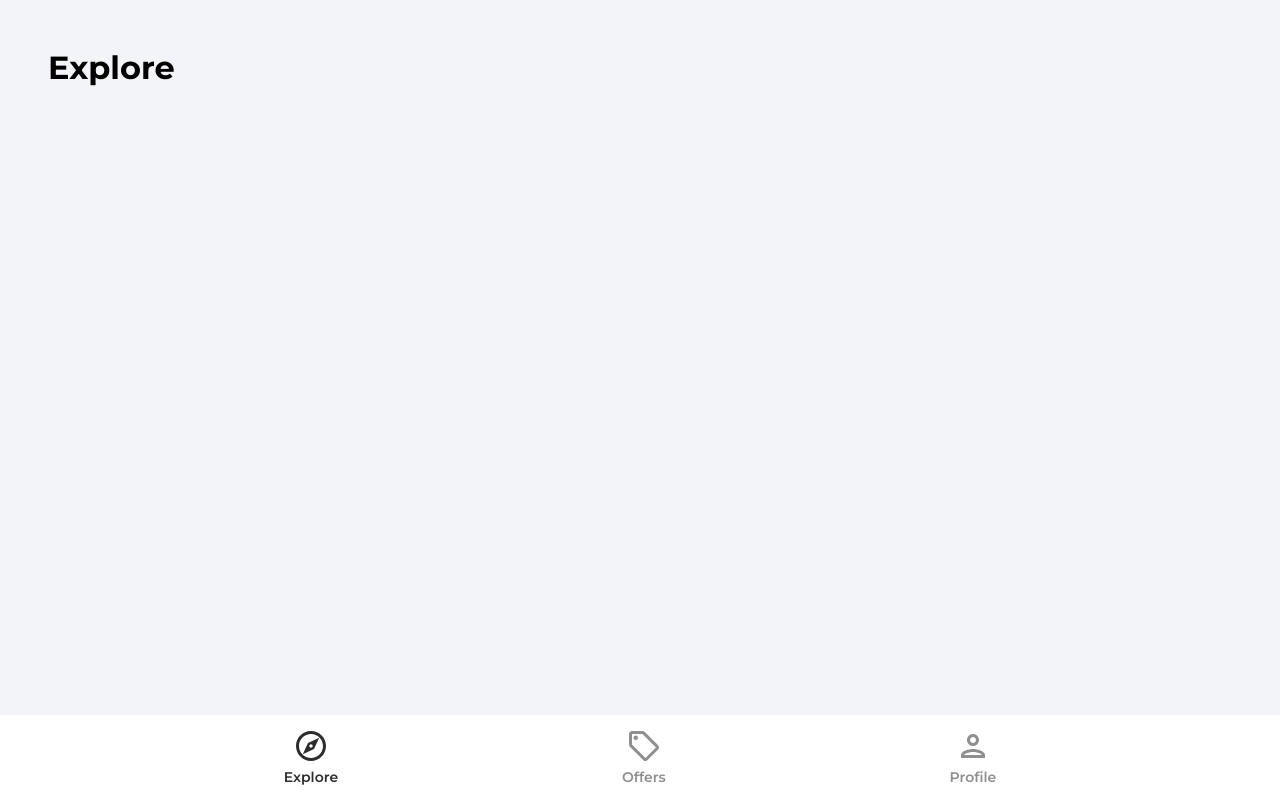
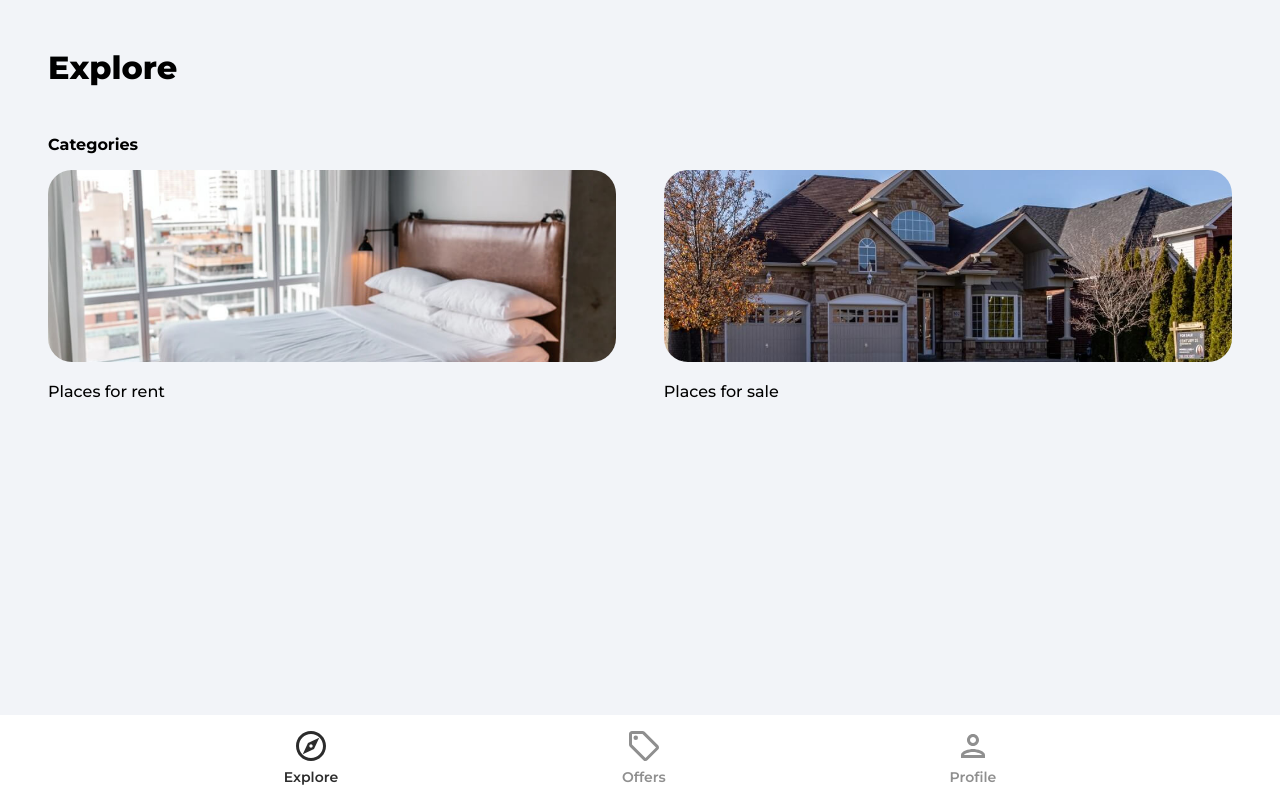
Before and after one commit to rajpaul8/House_Retailer_Application_React, a React (Create React App) app: page / in a window 1280 px wide. Built offline with nearby package versions, Linux system fonts and the light colour scheme.

Commit message:
Explore Page Added Categories

```diff
--- a/src/App.js
+++ b/src/App.js
@@ -9,6 +9,8 @@
 import { ToastContainer } from "react-toastify";
 import "react-toastify/dist/ReactToastify.css";
 import PrivateRoute from "./components/PrivateRoute";
+import Category from "./pages/Category";
+
 
 function App() {
   return (
@@ -17,6 +19,7 @@
         <Routes>
           <Route path="/" element={<Explore />}></Route>
           <Route path="/offers" element={<Offers />}></Route>
+          <Route path="/category/:categoryName" element={<Category />}></Route>
           {/* Using nested routing: refer to PrivateRoute.jsx */}
           <Route path="/profile" element={<PrivateRoute />}>
             <Route path="/profile" element={<Profile />}></Route>
--- a/src/components/Navbar.jsx
+++ b/src/components/Navbar.jsx
@@ -12,6 +12,7 @@
       return true;
     }
   };
+
   return (
     <footer className="navbar">
       <nav className="navbarNav">
--- /dev/null
+++ b/src/pages/Category.jsx
@@ -0,0 +1,6 @@
+
+function Category() {
+  return <div>Category</div>;
+}
+
+export default Category;
--- a/src/pages/Explore.jsx
+++ b/src/pages/Explore.jsx
@@ -1,9 +1,35 @@
 import React from "react";
-
+import { Link } from "react-router-dom";
+import rentCategoryImage from "../assets/jpg/rentCategoryImage.jpg";
+import sellCategoryImage from "../assets/jpg/sellCategoryImage.jpg";
 function Explore() {
   return (
-    <div className="pageContainer">
-      <h1>Explore</h1>
+    <div className="explore">
+      <header>
+        <p className="pageHeader">Explore</p>
+      </header>
+      <main>
+        {/* Slider */}
+        <p className="exploreCategoryHeading">Categories</p>
+        <div className="exploreCategories">
+          <Link to="/category/rent">
+            <img
+              src={rentCategoryImage}
+              alt="rent"
+              className="exploreCategoryImg"
+            />
+            <p className="exploreCategoryName">Places for rent</p>
+          </Link>
+          <Link to="/category/sell">
+            <img
+              src={sellCategoryImage}
+              alt="Sell"
+              className="exploreCategoryImg"
+            />
+            <p className="exploreCategoryName">Places for sale</p>
+          </Link>
+        </div>
+      </main>
     </div>
   );
 }
--- a/src/pages/SignUp.jsx
+++ b/src/pages/SignUp.jsx
@@ -45,7 +45,7 @@
         displayName: name,
       });
 
-      // Storing the Data to Firebase Storeage DB that we created:
+      // Storing the Data to Firebase Storage DB that we created:
       const formDataCopy = { ...formData };
       delete formDataCopy.password;
       formDataCopy.timestamp = serverTimestamp();
```
